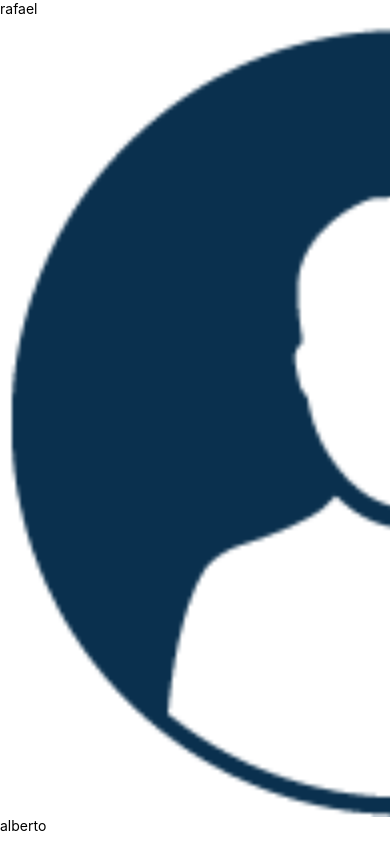
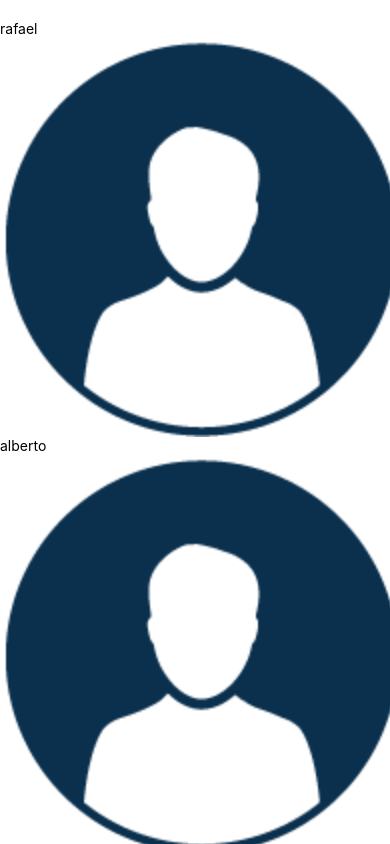
Before and after one commit to guilhermehr/InstaluraMobile, a React Native app: screen / in a window 390 px wide. Built offline with nearby package versions, Linux system fonts and the light colour scheme.

Commit message:
FlatList

```diff
--- a/App.js
+++ b/App.js
@@ -12,7 +12,8 @@ import {
   View,
   Dimensions,
   Image,
-  ScrollView
+  ScrollView,
+  FlatList
 } from 'react-native';
 
 const instructions = Platform.select({
@@ -24,7 +25,7 @@ const instructions = Platform.select({
 
 //type Props = {};
 
-const width = Dimensions.get('screen').width;
+const width = Dimensions.get('screen').width * 0.5;
 
 export default class InstaluraMobile extends Component {
   render() {
@@ -36,15 +37,17 @@ export default class InstaluraMobile extends Component {
     ];
 
     return (
-      <ScrollView style={{marginTop: 0}}>
-        {fotos.map(foto =>
-          <View key={foto.id}>
-            <Text>{foto.usuario}</Text>
+      <FlatList style={{ marginTop: 20 }}
+        keyExtractor={item => String(item.id)}
+        data={fotos}
+        renderItem={({ item }) =>
+          <View>
+            <Text>{item.usuario}</Text>
             <Image source={require('./resources/img/profile.png')}
               style={{ width: width, height: width }} />
           </View>
-        )}
-      </ScrollView>
+        }
+      />
     );
   }
 }
```
